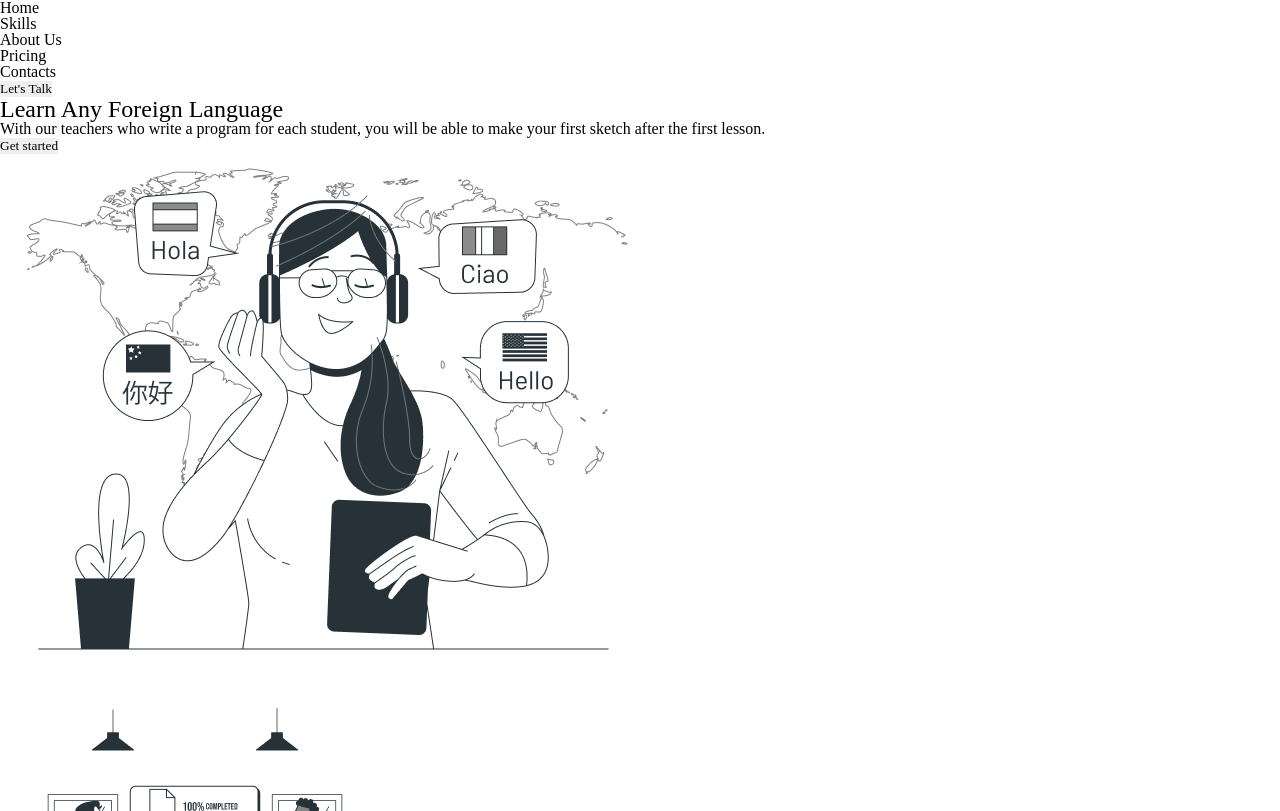
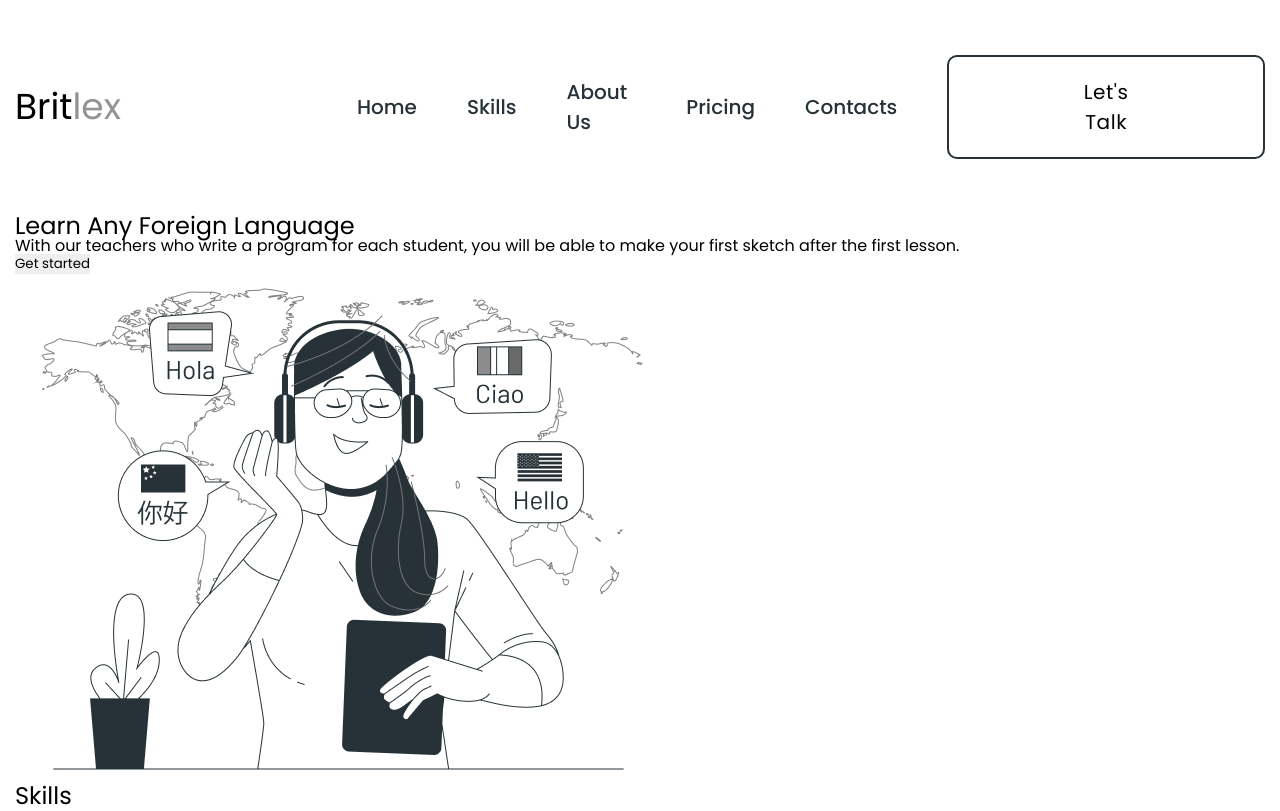
Before and after one commit to IgorVyshnevskiy/Britlex-Language-School, a plain HTML site: page index.html in a window 1280 px wide. Shown: the top 811 px of the page. Drawn offline with Linux system fonts and the light colour scheme.

Commit message:
finished header

```diff
--- a/index.html
+++ b/index.html
@@ -4,26 +4,36 @@
     <meta charset="UTF-8" />
     <meta http-equiv="X-UA-Compatible" content="IE=edge" />
     <meta name="viewport" content="width=device-width, initial-scale=1.0" />
+    <link rel="preconnect" href="https://fonts.googleapis.com" />
+    <link rel="preconnect" href="https://fonts.gstatic.com" crossorigin />
+    <link
+      href="https://fonts.googleapis.com/css2?family=Poppins:wght@400;500;600&display=swap"
+      rel="stylesheet"
+    />
+    <link rel="stylesheet" href="./css/main.min.css" />
     <title>Britlex</title>
-    <link rel="stylesheet" href="./css/main.min.css" />
   </head>
   <body>
     <header>
-      <a href="" class="logo"></a>
-      <nav class="header-nav">
-        <ul class="nav-list">
-          <li class="nav-item">Home</li>
-          <li class="nav-item">Skills</li>
-          <li class="nav-item">About Us</li>
-          <li class="nav-item">Pricing</li>
-          <li class="nav-item">Contacts</li>
-        </ul>
+      <div class="header-container container">
+        <a href="./index.html" class="logo"
+          >Brit<span class="logo-span">lex</span></a
+        >
+        <nav class="header-nav">
+          <ul class="nav-list">
+            <li class="nav-item"><a href="#home">Home</a></li>
+            <li class="nav-item"><a href="#skills">Skills</a></li>
+            <li class="nav-item"><a href="#about-us">About Us</a></li>
+            <li class="nav-item"><a href="#pricing">Pricing</a></li>
+            <li class="nav-item"><a href="#contact-us">Contacts</a></li>
+          </ul>
+        </nav>
         <button class="nav-btn">Let's Talk</button>
-      </nav>
+      </div>
     </header>
     <main>
       <section class="hero-section">
-        <div class="container">
+        <div id="hero" class="container">
           <div class="hero-content">
             <h1 class="hero-title">Learn Any Foreign Language</h1>
             <p class="hero-paragraph">
@@ -43,9 +53,9 @@
           />
         </div>
       </section>
-      <section class="section">
+      <section id="skills" class="section">
         <div class="container">
-          <h2 class="title"></h2>
+          <h2 class="title">Skills</h2>
           <ul class="skills-list">
             <li class="skills-item">
               <img
@@ -134,10 +144,10 @@
           </ul>
         </div>
       </section>
-      <section class="section">
+      <section id="about-us" class="section">
         <div class="container">
           <div>
-            <h2>About Us</h2>
+            <h2 class="title">About Us</h2>
             <p>
               The model offers a framework for discussing problems related to
               the user's experience, as well as possible ways and means of
@@ -172,9 +182,9 @@
           />
         </div>
       </section>
-      <section class="section">
+      <section id="pricing" class="section">
         <div class="container">
-          <h2>Pricing</h2>
+          <h2 class="title">Pricing</h2>
           <ul>
             <li>
               <img
@@ -236,7 +246,7 @@
           </ul>
         </div>
       </section>
-      <section class="section">
+      <section id="contact-us" class="section">
         <div class="container">
           <img
             srcset="
@@ -248,7 +258,7 @@
             alt="contact us"
           />
           <div>
-            <h2></h2>
+            <h2 class="title">Contact Us</h2>
             <p></p>
             <form>
               <input type="email" placeholder="Enter Your E-mail" />
--- a/sass/main.scss
+++ b/sass/main.scss
@@ -1,2 +1,78 @@
 @import './null-style';
 @import './vars';
+
+html {
+  scroll-behavior: smooth;
+}
+
+body {
+  font-family: 'Poppins', sans-serif;
+}
+
+.container {
+  max-width: 1338px;
+  padding-left: 15px;
+  padding-right: 15px;
+  margin-left: auto;
+  margin-right: auto;
+}
+
+.header-container {
+  display: flex;
+  align-items: center;
+
+  padding-top: 55px;
+  padding-bottom: 55px;
+
+  .logo {
+    font-size: 36px;
+    line-height: 1.5;
+    color: $black-color;
+
+    margin-right: 236px;
+  }
+
+  .logo-span {
+    color: $logo-accent-color;
+  }
+
+  .nav-list {
+    display: flex;
+    align-items: center;
+
+    .nav-item > a {
+      font-weight: 500;
+      font-size: 20px;
+      line-height: 1.5;
+      color: $dark-color;
+      margin-right: 50px;
+
+      &:hover,
+      &:focus {
+        color: $text-color;
+      }
+    }
+
+    .nav-item:last-child {
+      margin-right: 0;
+    }
+  }
+
+  .nav-btn {
+    font-size: 20px;
+    line-height: 1.5;
+    letter-spacing: 0.03em;
+
+    background-color: $white-color;
+    padding: 20px 112px;
+    border: 2px solid $dark-color;
+    border-radius: 10px;
+    margin-left: auto;
+
+    &:hover,
+    &:active {
+      color: $white-color;
+      background-color: $dark-color;
+    }
+  }
+}
```
Also changed, not shown: css/main.css, css/main.min.css, 2 other files.
